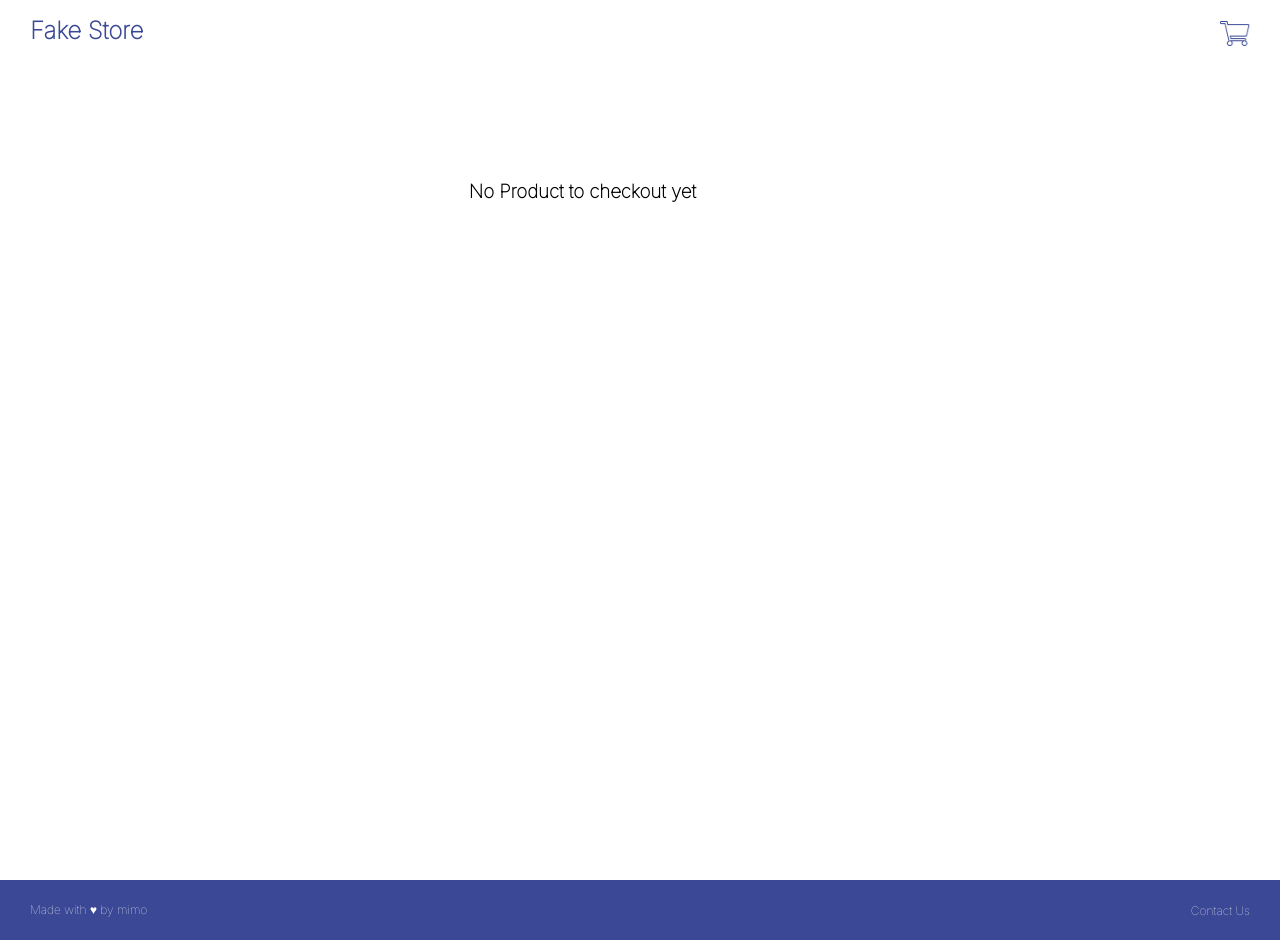
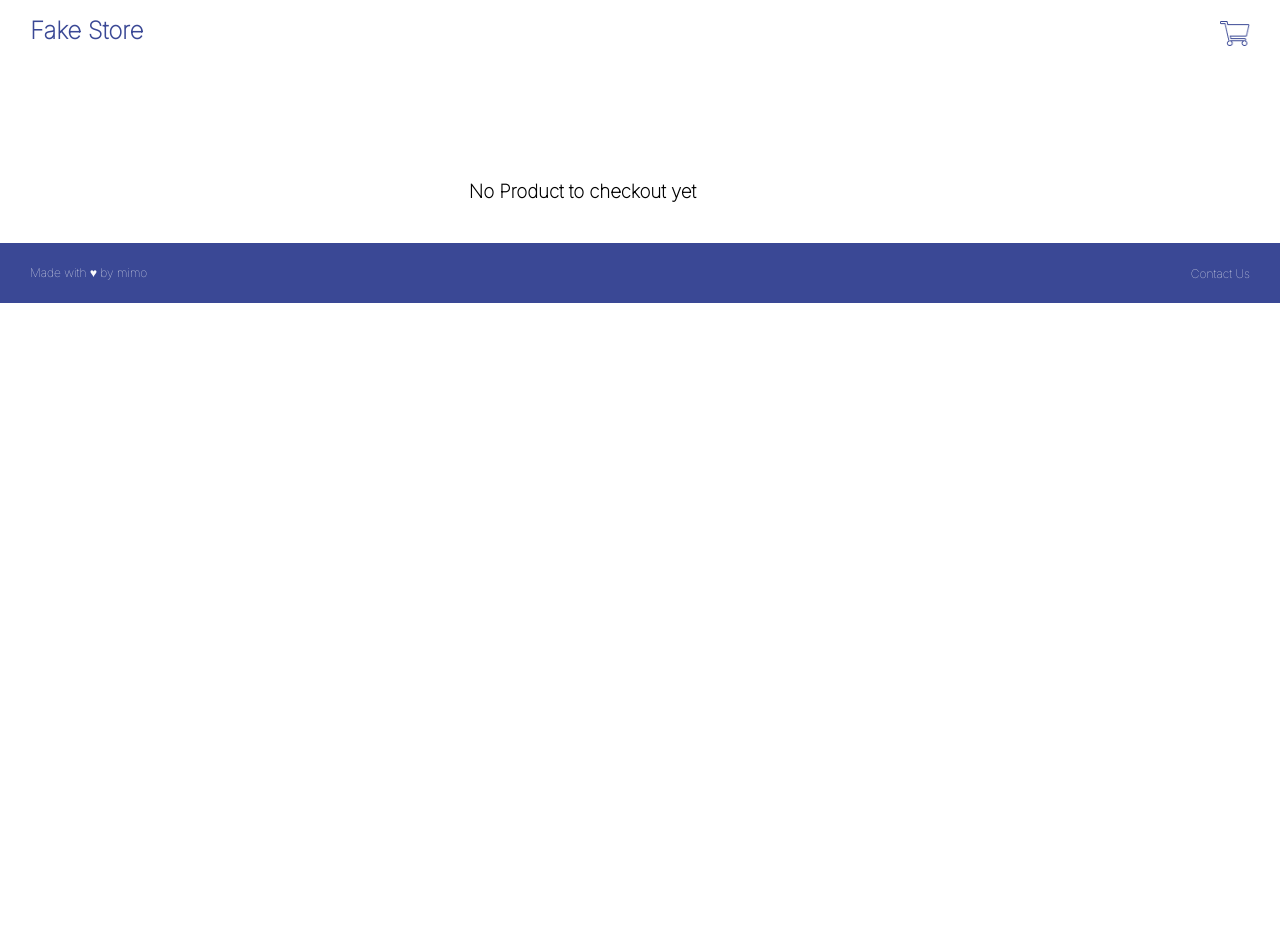
Before and after one commit to Meatbal21/Fake-Store-Project, a React (Vite) app: page /checkout in a window 1280 px wide. After the commit the page ends 800 px from the top, so only its background shows below. Built offline with nearby package versions, Linux system fonts and the light colour scheme.

Commit message:
edit spacing

```diff
--- a/src/pages/CheckOut/CheckOut.css
+++ b/src/pages/CheckOut/CheckOut.css
@@ -1,6 +1,6 @@
 .checkout-page{
     width: 90%;
-    height: 100vh;
+    height: 100%;
     margin: auto;
 }
 
--- a/src/pages/Contact/Contact.css
+++ b/src/pages/Contact/Contact.css
@@ -43,6 +43,6 @@ button{
 @media screen and (max-width: 428px){
     .contact-container{
         padding-top: 100px;
-        height: 70vh;
+        height: 100vh;
     }
 }
--- a/src/pages/Homepage/Homepage.css
+++ b/src/pages/Homepage/Homepage.css
@@ -1,7 +1,7 @@
 .home-categories{
     background-color:var(--plain-background);
     padding: 30px 10px;
-
+    height: 100vh;
 }
 
 .categories{
```
